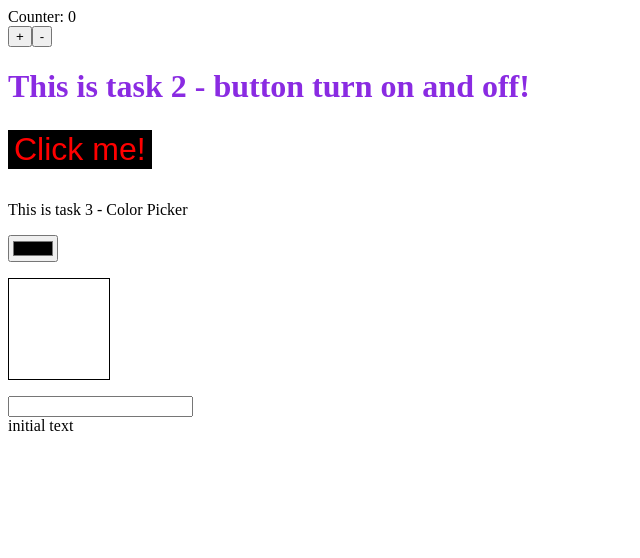
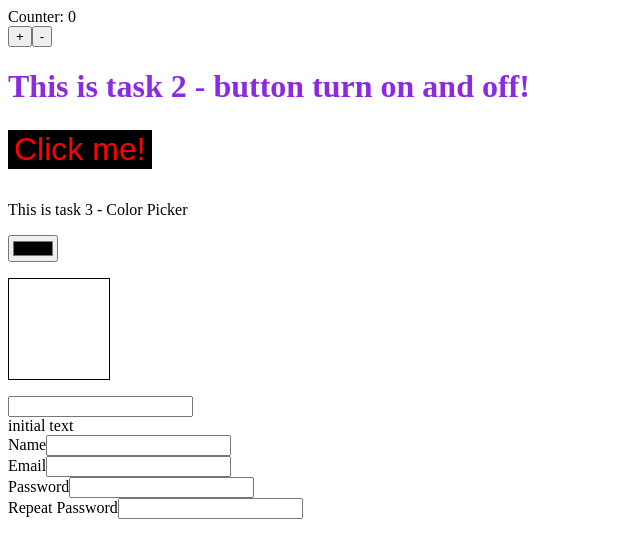
Before and after one commit to valensixx/project-one-react, a React (Create React App) app: page / in a window 1280 px wide. Shown: the top 558 px of the page, without its empty margins (0-640 px from the left). Built offline with nearby package versions, Linux system fonts and the light colour scheme.

Commit message:
structure making

```diff
--- a/src/components/RegForm.js
+++ b/src/components/RegForm.js
@@ -12,7 +12,24 @@
 export default function App(){
     return(
         <div>
-
+            <form>
+                <div>
+                    <label>Name</label>
+                    <input type="text" />
+                </div>
+                <div>
+                    <label>Email</label>
+                    <input type="text" />
+                </div>
+                <div>
+                    <label>Password</label>
+                    <input type="number" />
+                </div>
+                <div>
+                    <label>Repeat Password</label>
+                    <input type="number" />
+                </div>
+            </form>
         </div>
     );
 };
```
